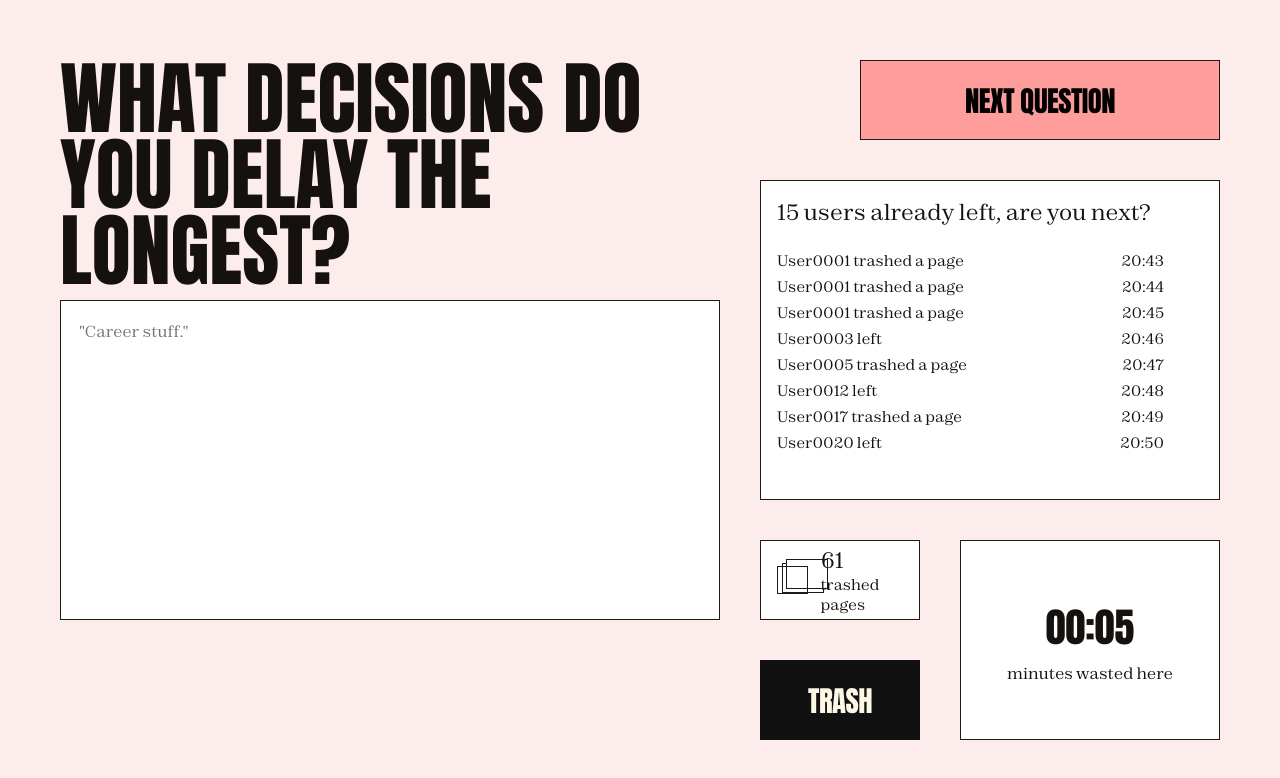
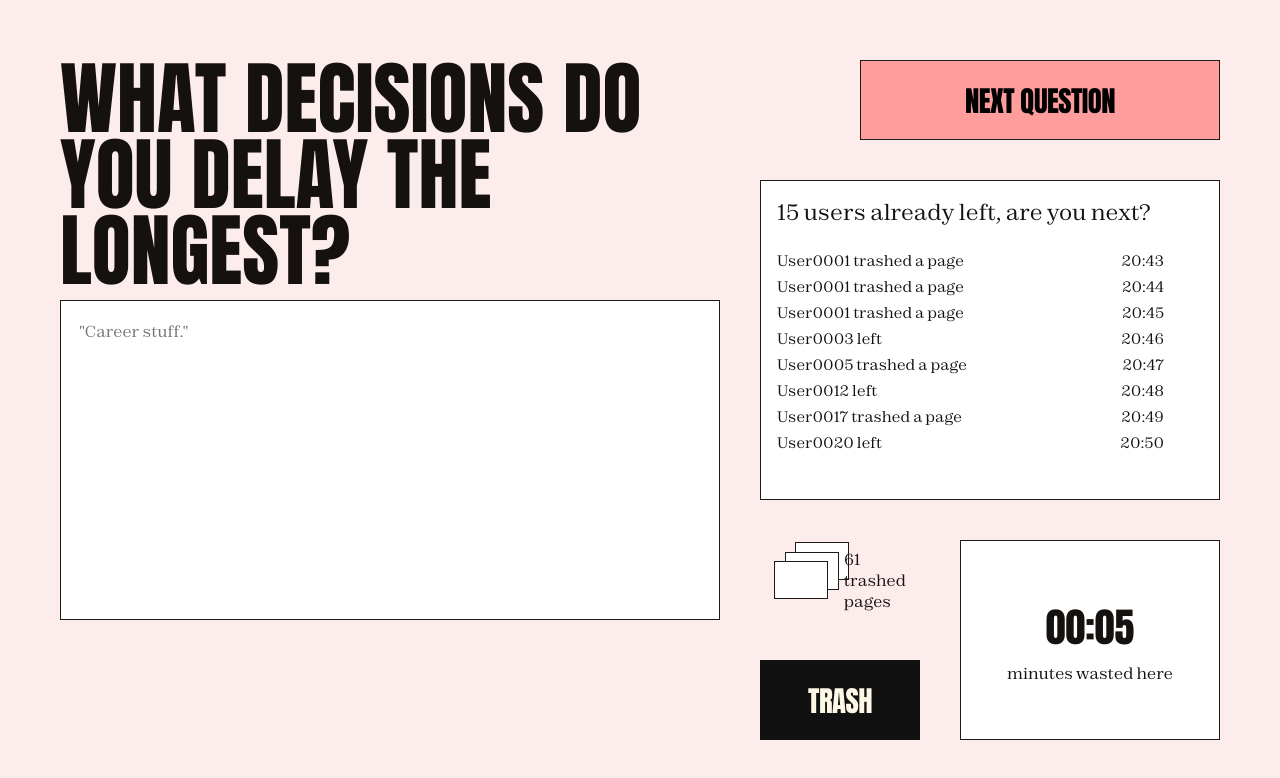
Before and after one commit to leonarda4/Deferred, a React (Vite) app: page / in a window 1280 px wide. Shown: the top 778 px of the page. Built offline with nearby package versions, Linux system fonts and the light colour scheme; a web font is replaced by a local one.

Commit message:
Update layouts, themes, and stack styling

```diff
--- a/src/App.css
+++ b/src/App.css
@@ -199,10 +199,10 @@
 }
 
 .block--stack {
-  background: #ffffff;
-  border: 1px solid #1c1b16;
-  justify-content: flex-start;
-  gap: 12px;
+  background: transparent;
+  border: none;
+  justify-content: center;
+  align-items: center;
 }
 
 .locked-wrap {
@@ -241,40 +241,59 @@
 .block-stack {
   display: flex;
   align-items: center;
-  gap: 12px;
+  justify-content: center;
+  align-items: center;
+  gap: 16px;
+  width: 100%;
+  height: 100%;
+}
+
+.stack-frame {
+  display: flex;
+  align-items: center;
+  justify-content: center;
+  height: 100%;
+  width: auto;
 }
 
 .stack-icon {
-  width: 40px;
-  height: 28px;
+  width: auto;
+  height: 80%;
+  max-height: 100%;
+  flex: 0 0 auto;
   border: 1px solid #1c1b16;
   position: relative;
+  background: #ffffff;
+  aspect-ratio: 1.4 / 1;
 }
 
 .stack-icon::before,
 .stack-icon::after {
   content: "";
   position: absolute;
-  width: 40px;
-  height: 28px;
+  width: 100%;
+  height: 100%;
   border: 1px solid #1c1b16;
   background: #ffffff;
-  left: 4px;
-  top: -4px;
+  left: 10px;
+  top: -10px;
   z-index: -1;
 }
 
 .stack-icon::after {
-  left: 8px;
-  top: -8px;
+  left: 20px;
+  top: -20px;
+  z-index: -2;
 }
 
 .stack-count {
-  font-size: 1.4rem;
+  font-size: 1rem;
+  font-family: "Zodiak", "Georgia", "Times New Roman", serif;
 }
 
 .stack-label {
-  font-size: 0.95rem;
+  font-size: 1rem;
+  font-family: "Zodiak", "Georgia", "Times New Roman", serif;
 }
 
 .block--badge {
--- a/src/App.tsx
+++ b/src/App.tsx
@@ -334,7 +334,9 @@ const renderBlockContent = (
       const count = block.content ?? 12
       return (
         <div className="block-stack">
-          <div className="stack-icon" aria-hidden="true"></div>
+          <div className="stack-frame" aria-hidden="true">
+            <div className="stack-icon"></div>
+          </div>
           <div>
             <div className="stack-count">{count}</div>
             <div className="stack-label">trashed pages</div>
```
